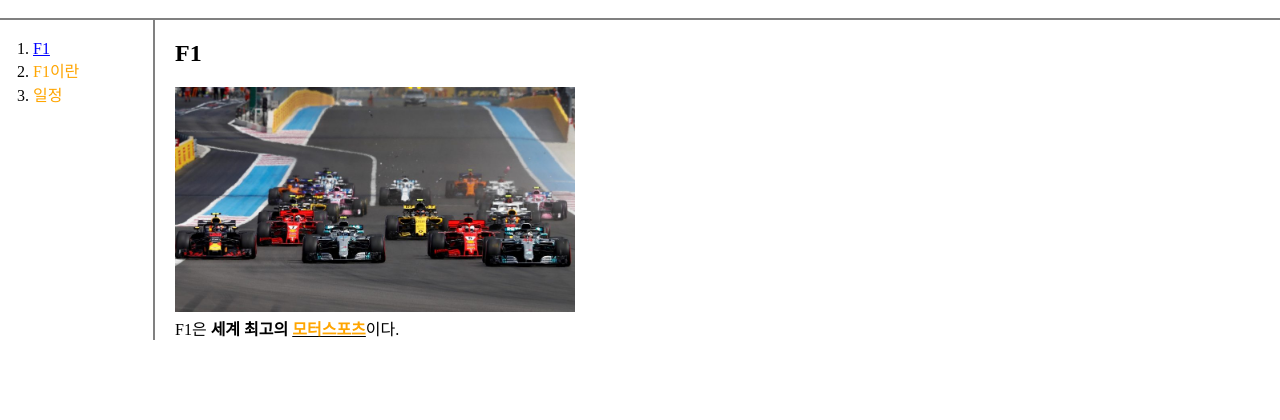
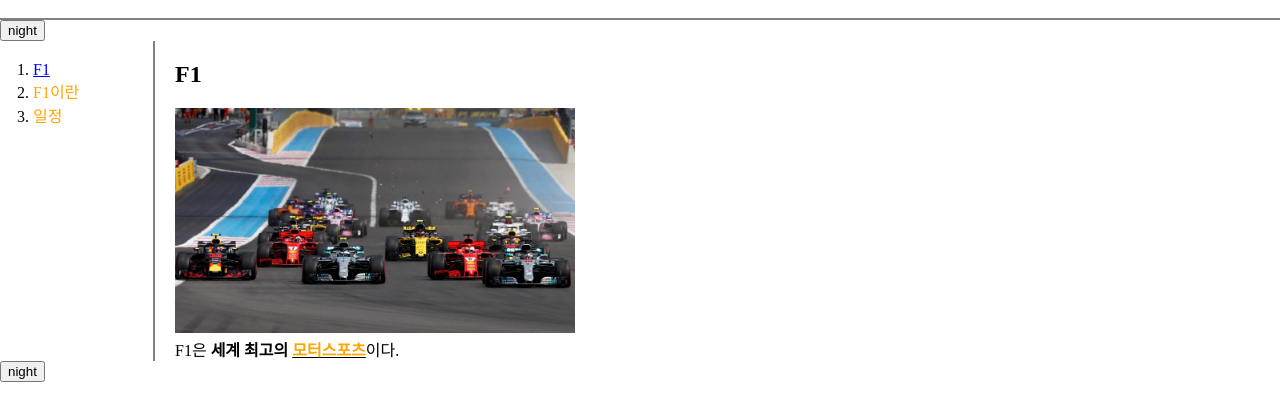
Before and after one commit to gusdnwkd1/CTQ-HTML-Assignment, a plain HTML site: page 1.html in a window 1280 px wide. Shown: the part 80-500 px from the top of the page. Drawn offline with Linux system fonts and the light colour scheme.

Commit message:
Add files via upload

```diff
--- a/1.html
+++ b/1.html
@@ -7,6 +7,18 @@
 </head>
 <body>
   <h1><a href="index.html">F1</a></h1>
+  <input id="night_day" type="button" value="night" onclick="
+  var target = document.querySelector('body')
+  if(this.value === 'night'){
+    target.style.backgroundColor = 'black';
+    target.style.color = 'white';
+    this.value = 'day'
+  } else {
+    target.style.backgroundColor = 'white';
+    target.style.color = 'black';
+    this.value = 'night'
+  }
+  ">
   <div id="grid">
     <ol>
       <li><a href="1.html" class="saw" id=active>F1</a></li>
@@ -19,5 +31,16 @@
       <br>F1은 <strong>세계 최고의 <u><a href="https://en.wikipedia.org/wiki/Motorsport">모터스포츠</a></u></strong>이다.
     </div>
   </div>
+  <input id="night_day" type="button" value="night" onclick="
+  if(this.value === 'night'){
+    document.querySelector('body').style.backgroundColor = 'black';
+    document.querySelector('body').style.color = 'white';
+    this.value = 'day'
+  } else {
+    document.querySelector('body').style.backgroundColor = 'white';
+    document.querySelector('body').style.color = 'black';
+    this.value = 'night'
+  }
+  ">
 </body>
 </html>
```
Also changed, not shown: 2.html (+23 -0 lines), 3.html (+23 -0 lines), index.html (+23 -0 lines).
